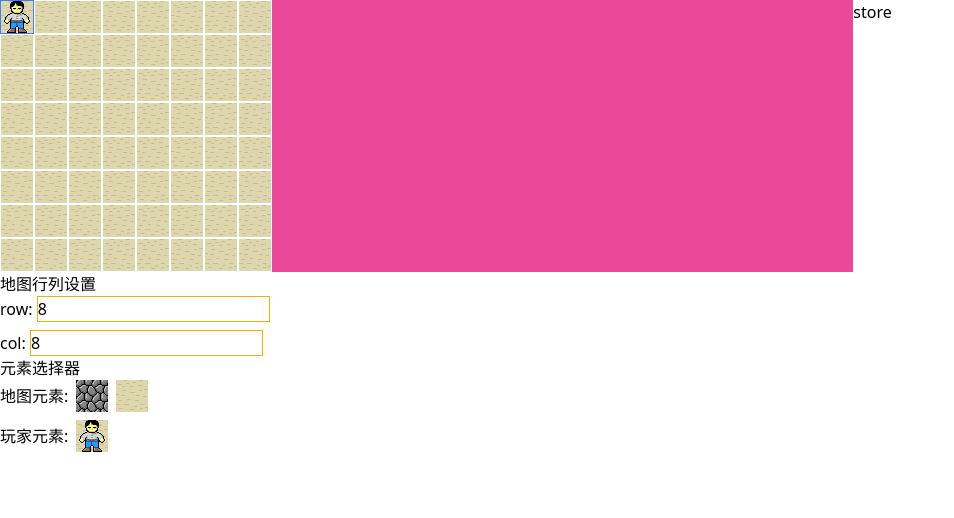
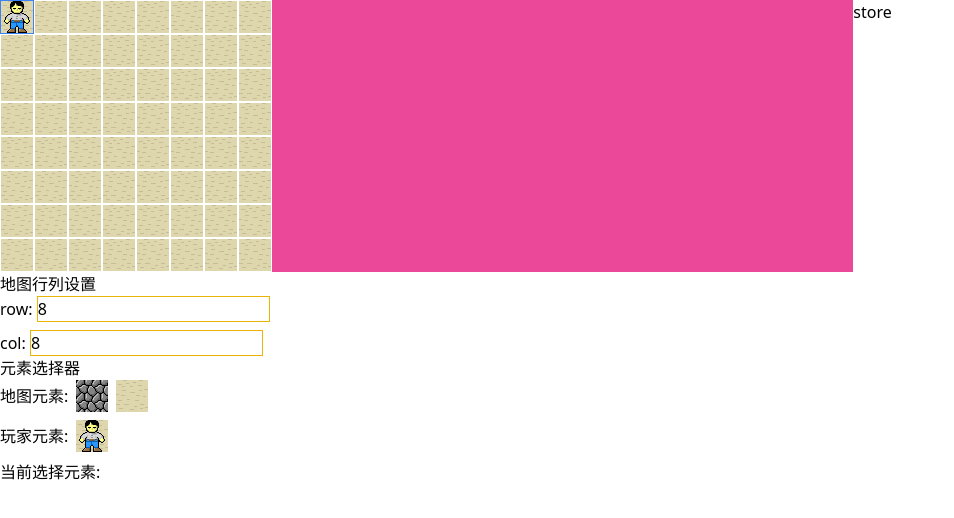
Before and after one commit to linzhengGithub/sokoban-vue, a Vue app: page /#/edit in a window 1280 px wide. Shown: the top 518 px of the page, without its empty margins (0-954 px from the left). Built offline with nearby package versions, Linux system fonts and the light colour scheme.

Commit message:
实现显示当前选择的编辑元素

```diff
--- a/src/components/Edit/EditElementView.vue
+++ b/src/components/Edit/EditElementView.vue
@@ -15,16 +15,26 @@
       <h3> 玩家元素: </h3>
       <EditElement :edit-element="playerEditElement" />
     </div>
+    <div class="flex space-x-2 items-center mb-2">
+      <h3> 当前选择元素: </h3>
+      {{ currentSelectedEditElement }}
+    </div>
   </div>
 </template>
 
 <script setup lang="ts">
 import { useMapEditStore } from '@/store/edit/mapEdit'
 import EditElement from './EditElement.vue'
-import { wallEditElement, floorEditElement, playerEditElement } from '@/store/edit/editElement'
-import { toRefs, watchEffect } from 'vue'
+import {
+  wallEditElement,
+  floorEditElement,
+  playerEditElement,
+  useEditElementStore
+} from '@/store/edit/editElement'
+import { toRefs, watchEffect, computed } from 'vue'
 
 const { updateRowMap, updateColMap, initMap } = useMapEditStore()
+const { getCurrentSelectedEditElement } = useEditElementStore()
 const { row, col } = toRefs(useMapEditStore())
 
 initMap()
@@ -38,6 +48,10 @@ watchEffect(() => {
   if (!col.value) return
   updateColMap()
 })
+
+const currentSelectedEditElement = computed(() => {
+  return getCurrentSelectedEditElement()?.name
+})
 </script>
 
 <style scoped></style>
--- a/src/store/edit/editElement.ts
+++ b/src/store/edit/editElement.ts
@@ -6,13 +6,16 @@ import floorImg from '@/assets/floor.png'
 import wallImg from '@/assets/wall.png'
 import playerImg from '@/assets/keeper.png';
 import { useEditPlayerStore } from "./editPlayer";
+import { ref } from "vue";
 
 export interface EditElement {
+  name: string
   img: string
   execute: (position: Position) => void
 }
 
 export const wallEditElement: EditElement = {
+  name: '墙',
   img: wallImg,
   execute: (position) => {
     const { map } = useMapEditStore()
@@ -21,6 +24,7 @@ export const wallEditElement: EditElement = {
 };
 
 export const floorEditElement: EditElement = {
+  name: '地板',
   img: floorImg,
   execute: (position) => {
     const { map } = useMapEditStore()
@@ -29,6 +33,7 @@ export const floorEditElement: EditElement = {
 };
 
 export const playerEditElement: EditElement = {
+  name: '玩家',
   img: playerImg,
   execute: (position) => {
     const { player } = useEditPlayerStore()
@@ -38,14 +43,14 @@ export const playerEditElement: EditElement = {
 };
 
 export const useEditElementStore = defineStore('edit-element', () => {
-  let currentSelectedEditElement: EditElement
+  let currentSelectedEditElement = ref<EditElement | undefined>()
 
   function getCurrentSelectedEditElement() {
-    return currentSelectedEditElement
+    return currentSelectedEditElement.value
   }
 
   function setCurrentSelectedEditElement(editElement: EditElement) {
-    return currentSelectedEditElement = editElement
+    return currentSelectedEditElement.value = editElement
   }
 
   return { getCurrentSelectedEditElement, setCurrentSelectedEditElement }
```
